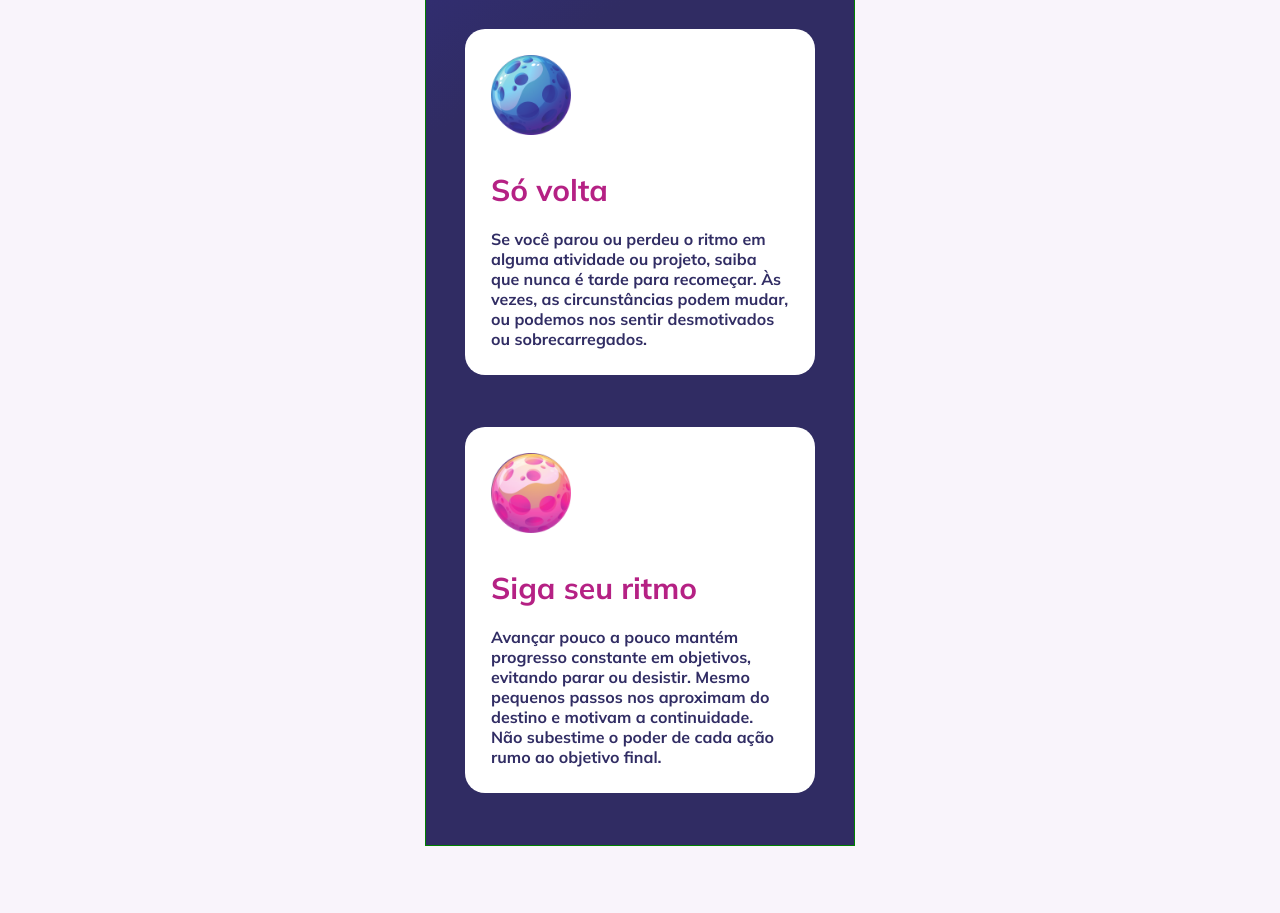
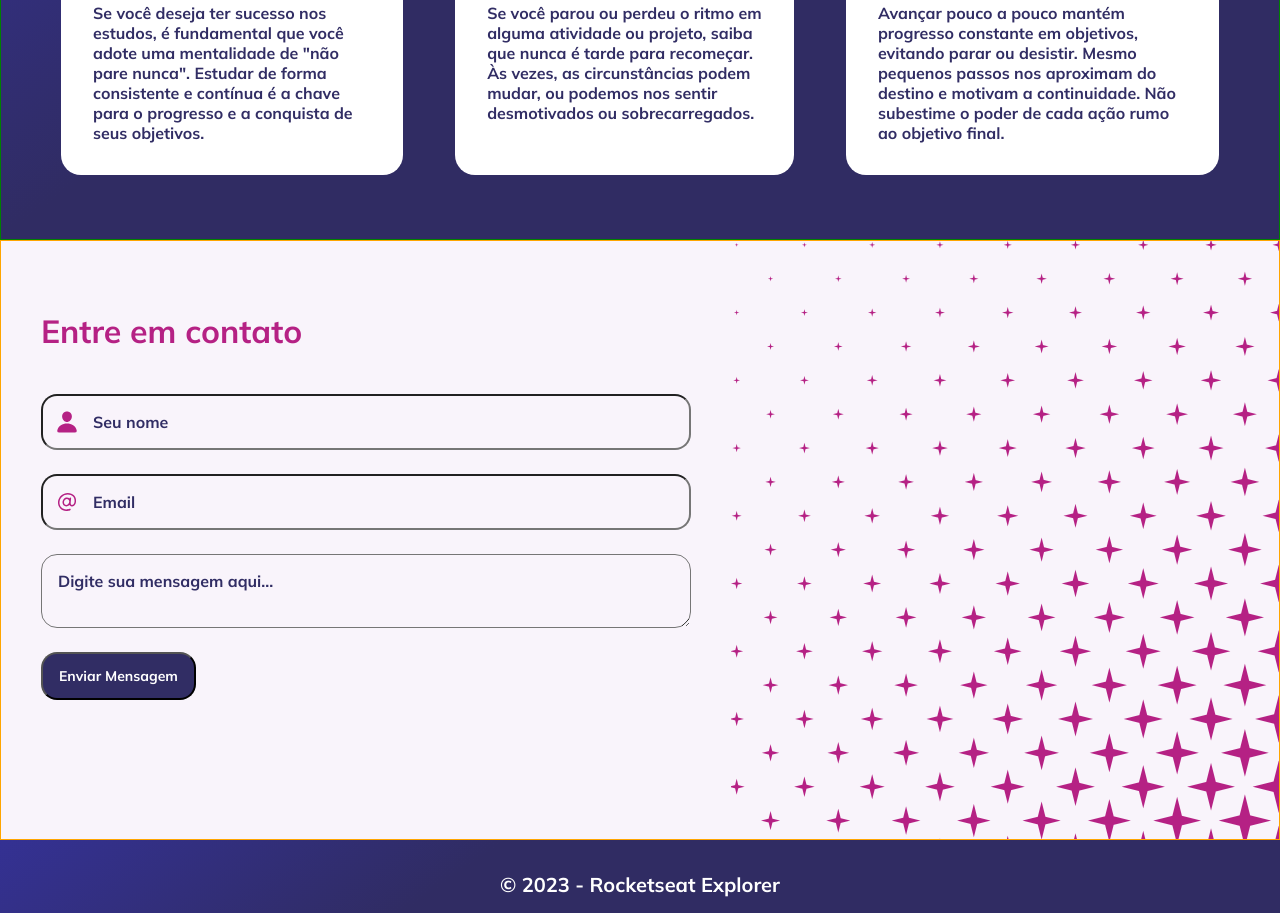
Before and after one commit to rogeriolins/explorer-projeto09-intensivao, a plain HTML site: page index.html in a window 1280 px wide. Shown: the part 1107-2020 px from the top of the page. Drawn offline with Linux system fonts and the light colour scheme.

Commit message:
Project Finished

```diff
--- a/index.html
+++ b/index.html
@@ -20,6 +20,7 @@
         src="./assets/astronaut.png"
         alt="Desenho de um Astronauta e planetas coloridos no fundo com diversas cores, sendo o azul, vermelho, amarelo."
       />
+      <div class="textsLandingPage">
         <h1>Explore sem limites</h1>
         <p>Porque o aprendizado é contínuo</p>
         <img
@@ -27,6 +28,7 @@
           src="assets/arrow-down.svg"
           alt="Seta direcional apontada pra baixo"
         />
+      </div>
     </header>
     <main>
       <div class="card">
@@ -58,7 +60,7 @@
         </p>
       </div>
     </main>
-    <section>
+    <aside>
       <div id="contact-mail">
         <h2>Entre em contato</h2>
         <form action="">
@@ -72,7 +74,9 @@
           <button>Enviar Mensagem</button>
         </form>
       </div>
-    </section>
+      <div id="starts"></div>
+    </aside>
+
     <footer>
       <h2>© 2023 - Rocketseat Explorer</h2>
     </footer>
--- a/style.css
+++ b/style.css
@@ -24,11 +24,16 @@ button {
   font-size: 3.2rem;
   background-color: var(--color-background);
   margin: auto;
-  width: 43rem;
+  width: 100%;
   /* border: 1px solid red; */
 }
 
-header {
+body {
+  width: 43rem;
+}
+
+header,
+.textsLandingPage {
   display: flex;
   flex-direction: column;
   align-items: center;
@@ -98,14 +103,19 @@ main .card {
 
 /* Section Contact Mail */
 #contact-mail {
-  margin-top: 7.8rem;
+  margin: 7rem 4rem;
+  /* width: 80%; */
 }
 
 #contact-mail form {
-  margin: 4.3rem 0 6.9rem;
+  margin: 4.3rem 0 6.9rem 0;
   display: flex;
   flex-direction: column;
   gap: 2.4rem;
+}
+
+#starts {
+  background-image: none;
 }
 
 #contact-mail h2 {
@@ -123,6 +133,7 @@ main .card {
   border-radius: 1.6rem;
   padding: 1.6rem;
   color: var(--color-font-sub);
+  width: 100%;
 }
 
 #contact-mail input {
@@ -181,7 +192,91 @@ footer h2 {
   font-size: 2rem;
 }
 
+/* Media Querys */
+@media (width >= 430px) {
+  body {
+    width: 100%;
+  }
+}
+
+@media (width >= 900px) {
+  body {
+    width: 100%;
+  }
+
+  main {
+    flex-direction: row;
+    /* gap: 6rem; */
+    padding: 6.4rem 6rem;
+  }
+
+  main .card {
+    padding: 3.2rem;
+    margin-left: 0rem;
+    margin-right: 0rem;
+    border-radius: 2rem;
+  }
+
+  aside {
+    display: flex;
+    flex-direction: row;
+    align-items: left;
+    border: 1px solid orange;
+    margin: 0 auto;
+  }
+
+  aside #contact-mail {
+    /* max-width: 90rem; */
+    /* min-width: calc(100% - 65rem); */
+    min-width: 65rem;
+    align-items: end;
+  }
+
+  #starts {
+    background-image: url(assets/stars.png);
+    background-repeat: no-repeat;
+    background-position: right;
+    width: 100%;
+  }
+
+  header {
+    display: flex;
+    flex-direction: row-reverse;
+  }
+
+  header .img-logo {
+    width: 72.4rem;
+  }
+
+  main {
+    margin-top: 10.3rem;
+  }
+
+  header h1 {
+    font-size: 5.8rem;
+    font-weight: 900;
+    color: var(--color-font-main);
+    margin-top: 31.2rem;
+  }
+
+  header p {
+    font-size: 3.4rem;
+  }
+
+  header .img-arrow-down {
+    width: 5.9rem;
+    margin: 10.9rem 0 9.3rem;
+    margin-right: calc(100% - 5.8rem);
+    justify-content: flex-start;
+  }
+}
+
+@media (width >= 1200px) {
+}
+
 /* header,
-main {
+main,
+section,
+footer {
   display: none;
 } */
```
Also changed, not shown: .github/my-cover-jd-desafio-01.jpg.png (added), assets/stars.png (added), 1 other file. Lines whose indentation alone changed are shown as unchanged.
